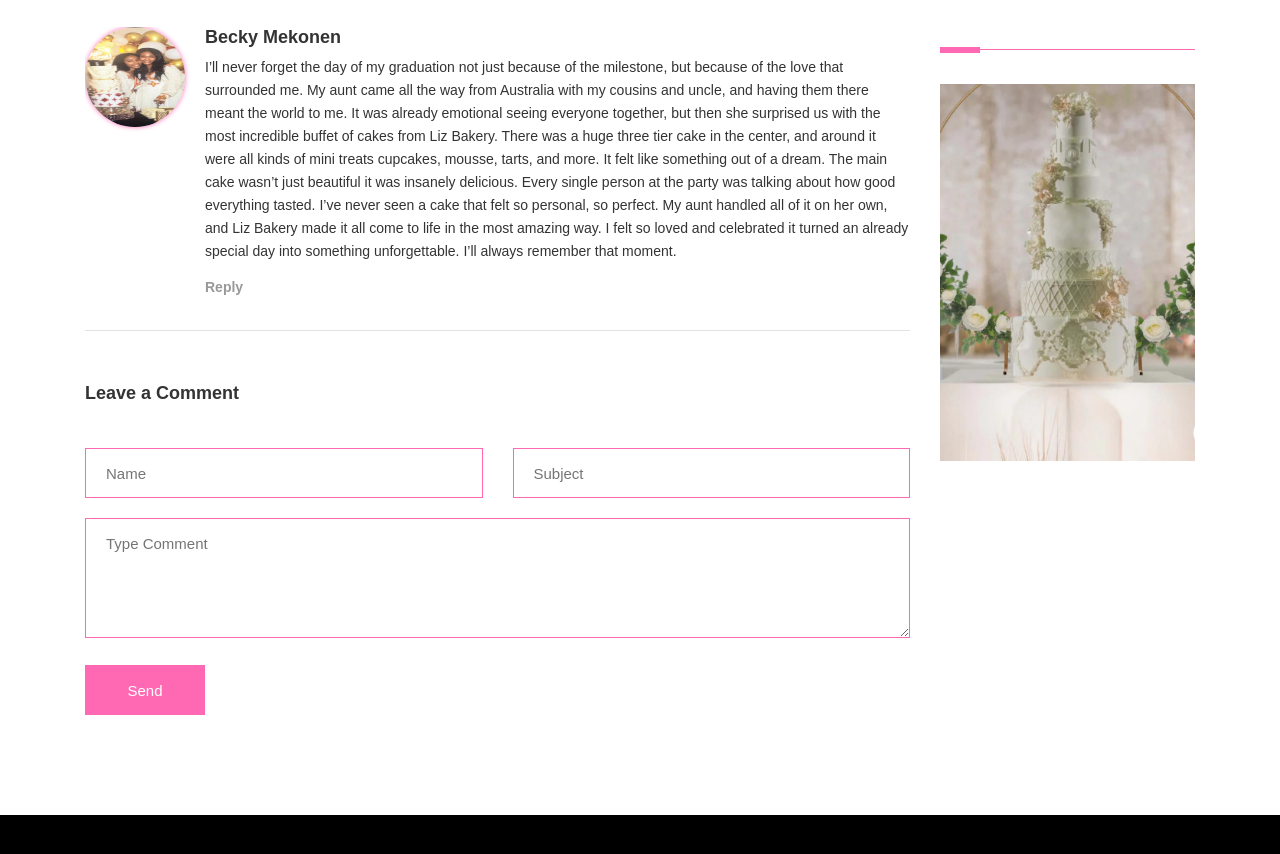
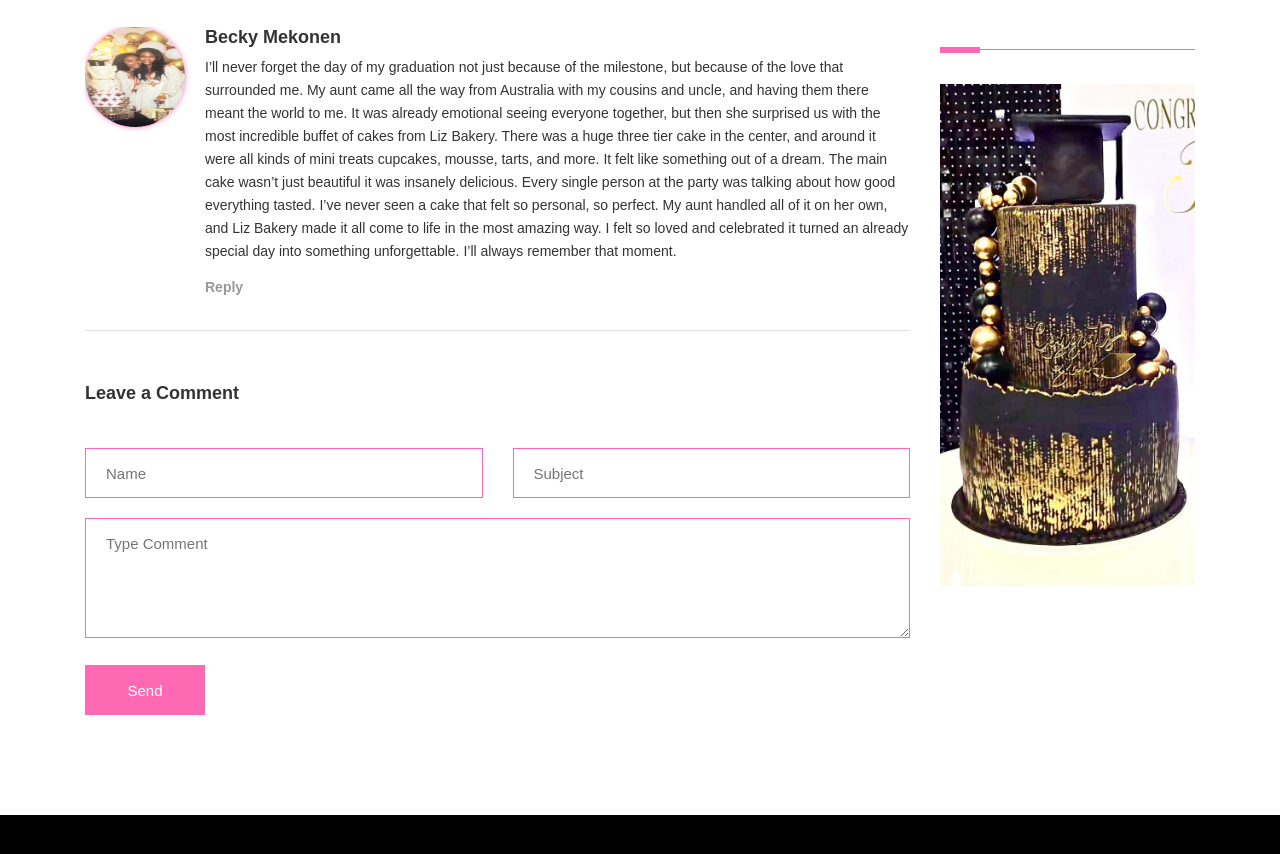
Before and after one commit to 44Sara/Elas-Hailu-Liz-bakery, a plain HTML site: page blog-details.html in a window 1280 px wide. Shown: the part 2408-3262 px from the top of the page. Drawn offline with Linux system fonts and the light colour scheme.

Commit message:
update two images on the pages

```diff
--- a/blog-details.html
+++ b/blog-details.html
@@ -291,7 +291,7 @@ Liz Bakery is a hub of creativity where custom cake dreams come true. Whether it
     <li><a href="#">Birthday Cakes</a></li>
     <li><a href="#">Custom Orders</a></li> -->
 
-                                            <img src="/img/Wedding Image 2025-07-10 at 09.54.13.jpeg" alt="image">
+                                            <img src="/img/LiznewImage 2025-07-22 at 12.13.09.jpeg" alt="image">
     <!-- <li><a href="#">Pastries</a></li>
     <li><a href="#">Cupcakes</a></li>
     <li><a href="#">Cultural Desserts</a></li>
```
Also changed, not shown: index.html (+1 -1 lines), img/LiznewImage 2025-07-22 at 12.13.09.jpeg (added), 1 other file.
